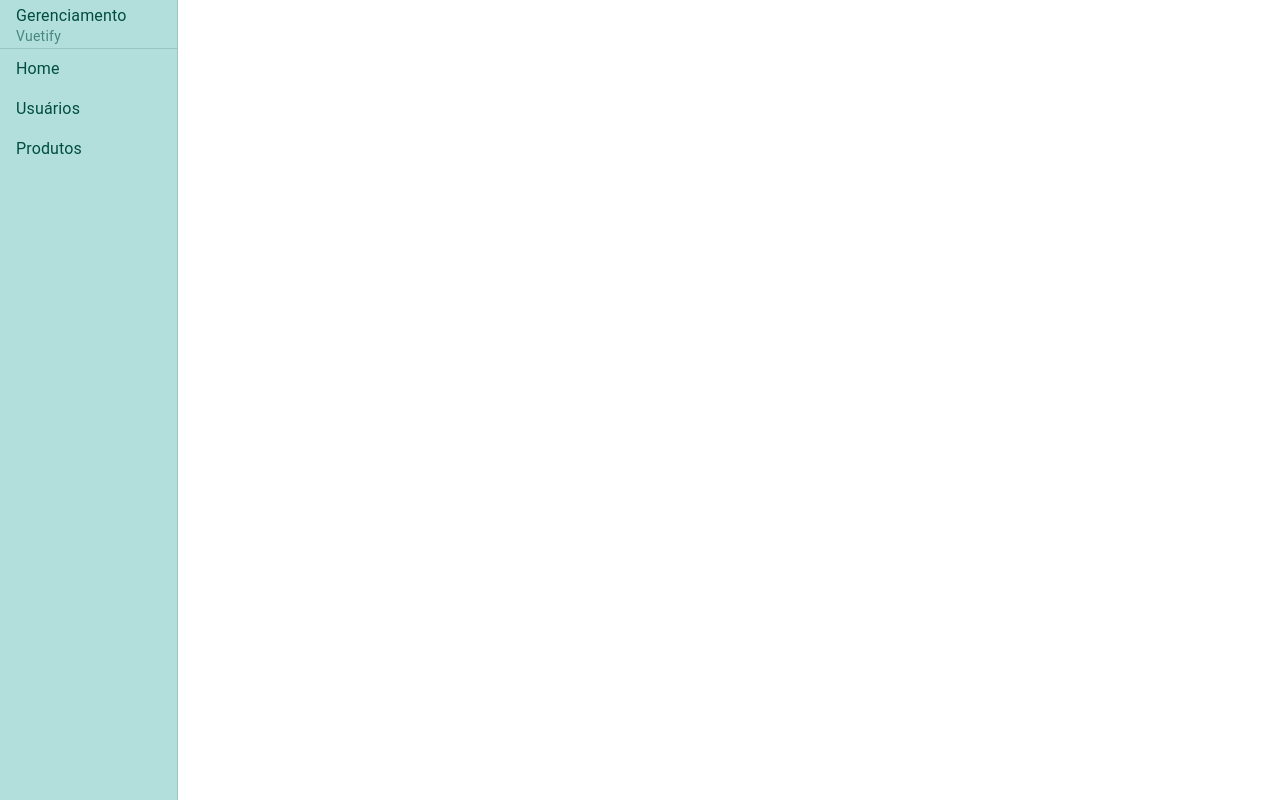
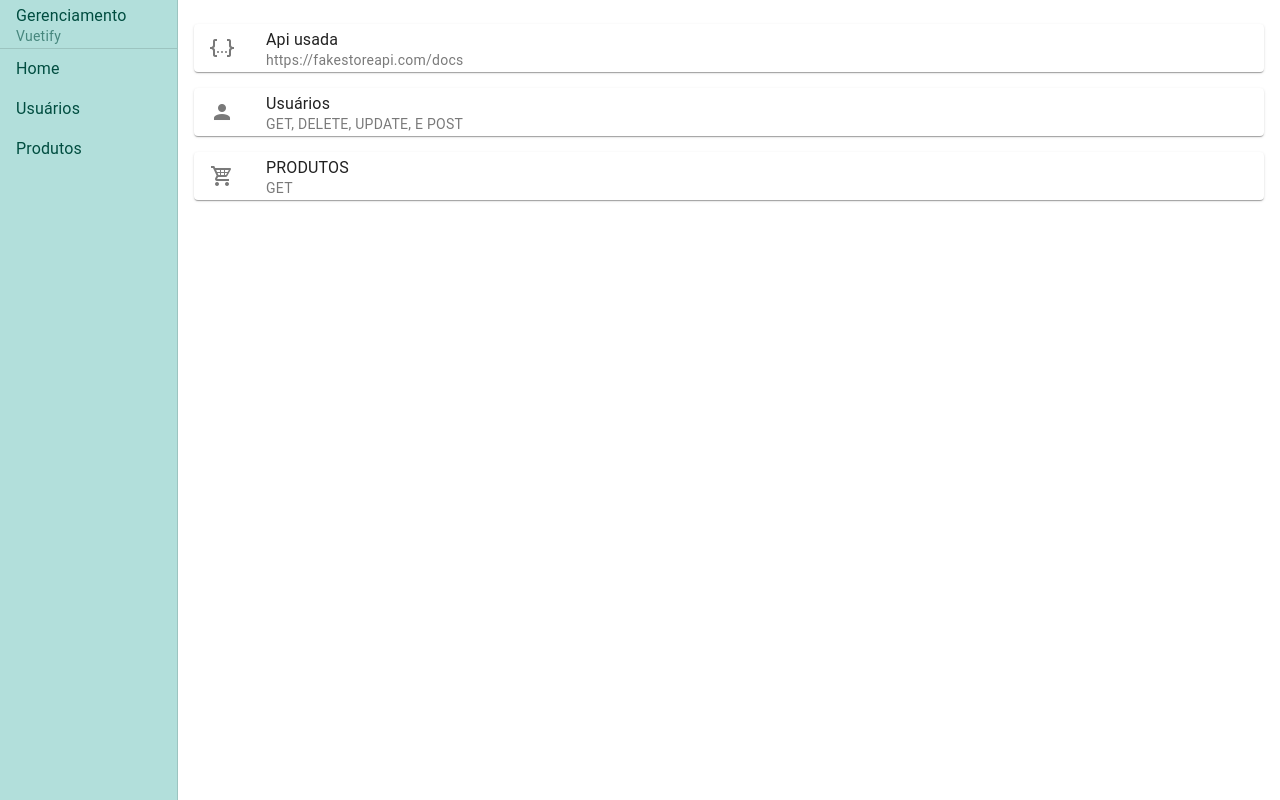
Before and after one commit to karoolina1234/gerenciamentoUsuarios, a Vue app: page / in a window 1280 px wide. Built offline with nearby package versions, Linux system fonts and the light colour scheme; no server answers.

Commit message:
pagina incial

```diff
--- a/src/App.vue
+++ b/src/App.vue
@@ -1,17 +1,10 @@
 <template>
   <v-app>
     <v-main>
+      <AppNavigation />
       <router-view />
     </v-main>
   </v-app>
 </template>
 
-<script>
-export default {
-  created() {
-    this.$store.dispatch("loadUsers");
-    this.$store.dispatch("initializeStore");
-  },
-};
-//
-</script>
+<script></script>
--- a/src/pages/Usuarios.vue
+++ b/src/pages/Usuarios.vue
@@ -1,5 +1,4 @@
 <template>
-  <AppNavigation />
   <div class="btnAdd">
     <v-btn
       prepend-icon="mdi-plus"
@@ -66,7 +65,9 @@ export default {
       this.$store.dispatch("removeUser", id);
     },
   },
-
+  created() {
+    this.$store.dispatch("initializeStore");
+  },
   computed: mapState(["usersData"]),
 };
 </script>
--- a/src/pages/index.vue
+++ b/src/pages/index.vue
@@ -1,6 +1,40 @@
 <template>
-  <AppNavigation />
+  <v-list>
+    <v-list-item
+      prepend-icon="mdi-code-json"
+      rounded
+      variant="elevated"
+      title="Api usada"
+      subtitle="https://fakestoreapi.com/docs"
+    ></v-list-item>
+    <v-list-item
+      prepend-icon="mdi-account"
+      title="Usuários"
+      rounded
+      variant="elevated"
+      subtitle="GET, DELETE, UPDATE, E POST"
+    ></v-list-item>
+    <v-list-item
+      prepend-icon="mdi-cart-variant"
+      title="PRODUTOS"
+      rounded
+      variant="elevated"
+      subtitle="GET"
+    ></v-list-item>
+  </v-list>
   <router-view />
 </template>
 
-<script setup></script>
+<script>
+export default {
+  created() {
+    this.$store.dispatch("loadUsers");
+    this.$store.dispatch("initializeStore");
+  },
+};
+</script>
+<style scoped>
+.v-list-item {
+  margin: 1rem;
+}
+</style>
```
